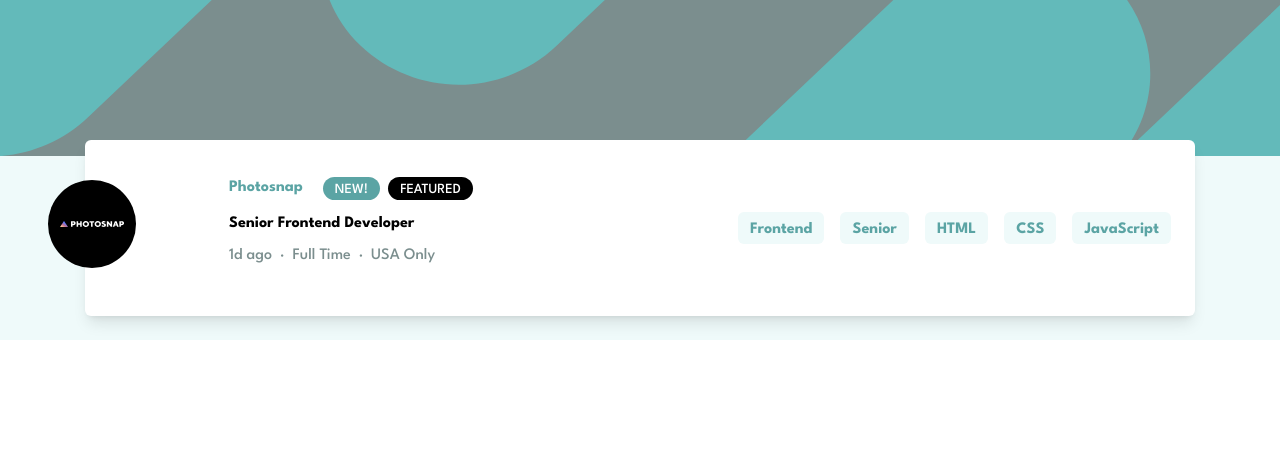
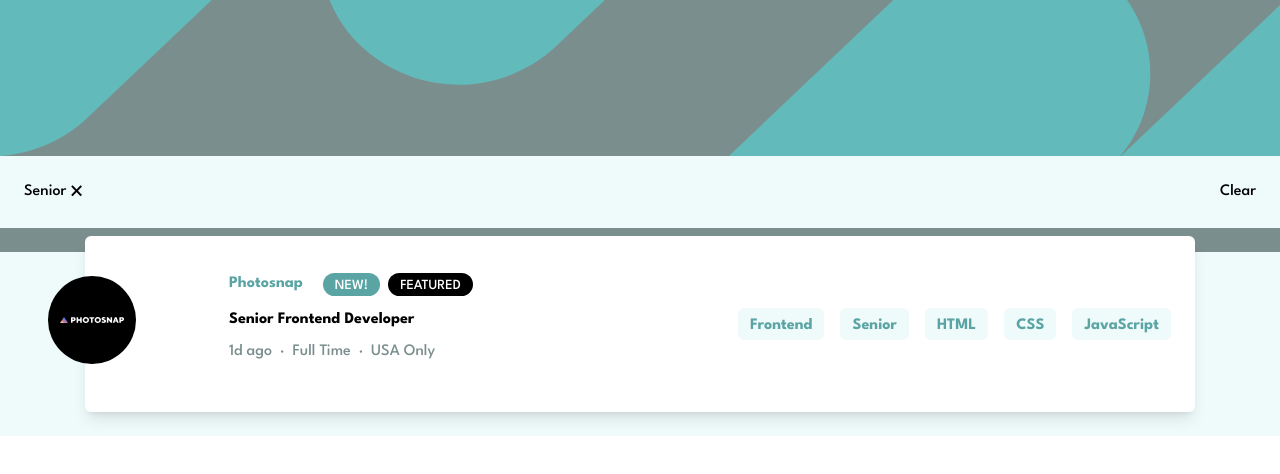
Before and after one commit to dannyfongdev/app-job-listings, a Vue app: page / in a window 1280 px wide. Both pictures are taken after a click on the item "Senior". Shown: the top 474 px of the page. Built offline with nearby package versions, Linux system fonts and the light colour scheme.

Commit message:
Clear filter functionality

```diff
--- a/src/App.vue
+++ b/src/App.vue
@@ -3,6 +3,15 @@
     <div
       class="h-[156px] bg-[url('/images/bg-header-mobile.svg')] md:bg-[url('/images/bg-header-desktop.svg')]"
     ></div>
+
+    <Filter
+      :tools="filteredTools"
+      :languages="filteredLanguages"
+      :level="filteredLevel"
+      :role="filteredRole"
+      @clear="handleClear"
+    />
+
     <div class="bg-neutral1 p-6 md:mb-6">
       <Listing
         v-for="job in filteredJobs"
@@ -16,6 +25,7 @@
 
 <script setup>
 import { ref, computed } from "vue";
+import Filter from "./components/Filter.vue";
 import Listing from "./components/Listing.vue";
 import jobs from "./data.json";
 
@@ -75,4 +85,32 @@ const filteredJobs = computed(() => {
   });
   return newJobs;
 });
+
+// clear all filters
+function handleClear(key, value) {
+  // console.log("clear", key, value);
+  switch (key) {
+    case "role":
+      filteredRole.value = "";
+      break;
+    case "level":
+      filteredLevel.value = "";
+      break;
+    case "language":
+      filteredLanguages.value = filteredLanguages.value.filter((language) => {
+        return language !== value;
+      });
+      break;
+    case "tool":
+      filteredTools.value = filteredTools.value.filter((tool) => {
+        return tool !== value;
+      });
+      break;
+    case "all":
+      filteredRole.value = "";
+      filteredLevel.value = "";
+      filteredLanguages.value = [];
+      filteredTools.value = [];
+  }
+}
 </script>
--- /dev/null
+++ b/src/components/Filter.vue
@@ -0,0 +1,64 @@
+<template>
+  <div v-if="hasFilters" class="flex justify-between bg-neutral1 p-6 md:mb-6">
+    <ul class="flex gap-4">
+      <li v-if="role">
+        {{ role
+        }}<span
+          class="cursor-pointer p-1"
+          v-html="CROSS"
+          @click="emit('clear', 'role')"
+        ></span>
+      </li>
+      <li v-if="level">
+        {{ level
+        }}<span
+          class="cursor-pointer p-1"
+          v-html="CROSS"
+          @click="emit('clear', 'level')"
+        ></span>
+      </li>
+      <li v-for="language in languages" :key="language">
+        {{ language
+        }}<span
+          class="cursor-pointer p-1"
+          v-html="CROSS"
+          @click="emit('clear', 'language', language)"
+        ></span>
+      </li>
+      <li v-for="tool in tools" :key="tool">
+        {{ tool
+        }}<span
+          class="cursor-pointer p-1"
+          v-html="CROSS"
+          @click="emit('clear', 'tool', tool)"
+        ></span>
+      </li>
+    </ul>
+    <div class="cursor-pointer hover:underline" @click="emit('clear', 'all')">
+      Clear
+    </div>
+  </div>
+</template>
+
+<script setup>
+import { computed } from "vue";
+
+const CROSS = "&#128473"; // cross aka x mark
+
+const emit = defineEmits(["clear"]);
+const props = defineProps({
+  role: String,
+  level: String,
+  languages: Array,
+  tools: Array,
+});
+
+const hasFilters = computed(() => {
+  return (
+    props.role ||
+    props.level ||
+    props.languages.length > 0 ||
+    props.tools.length > 0
+  );
+});
+</script>
```
